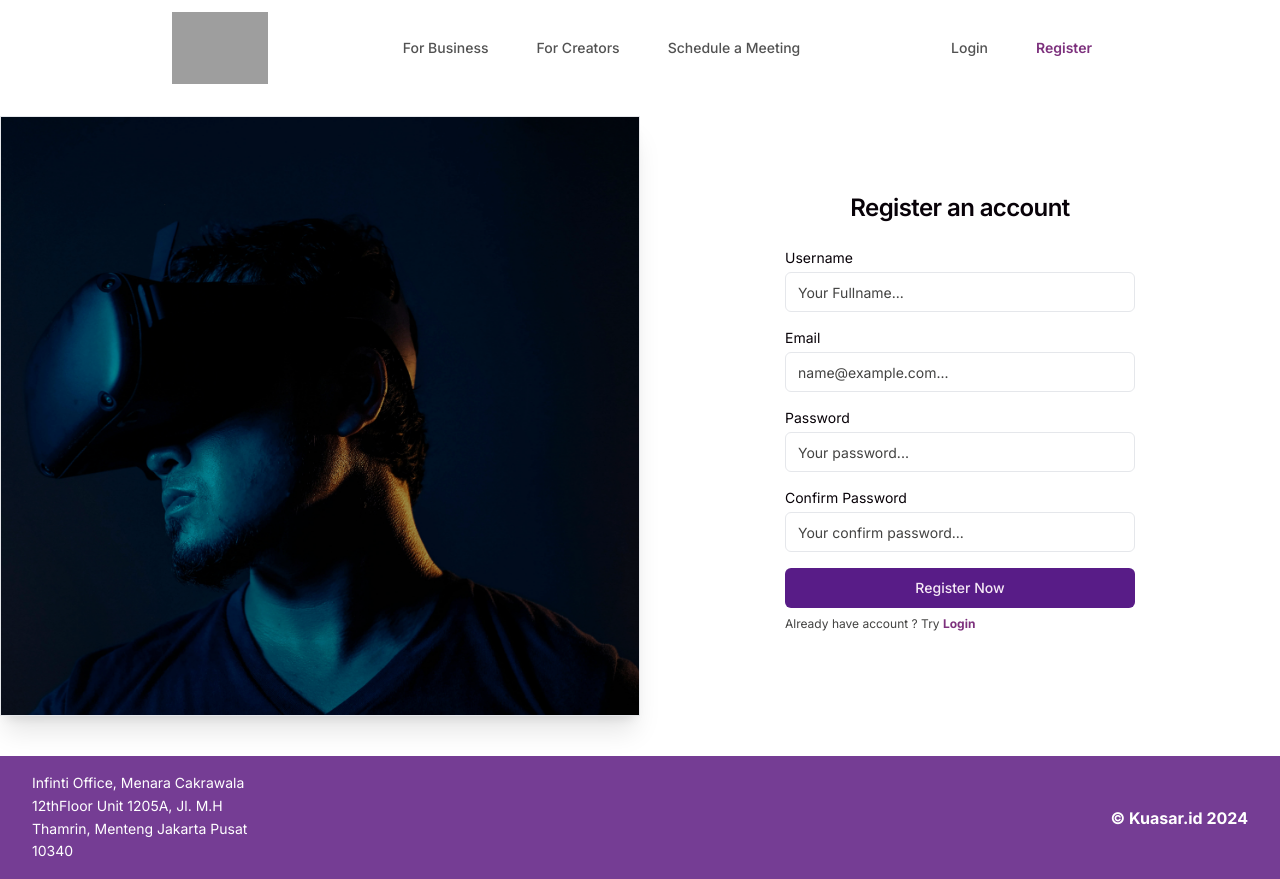
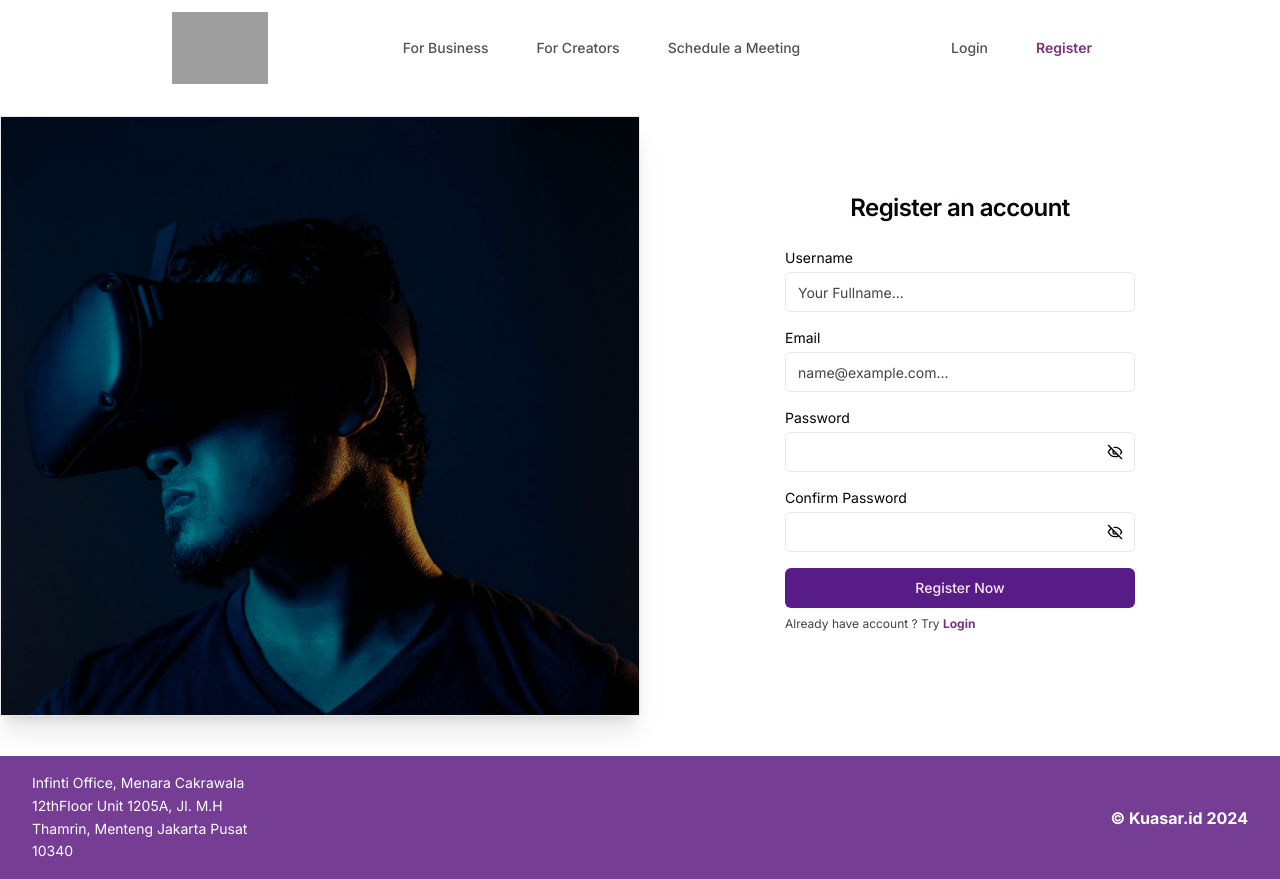
Before and after one commit to agus-wesly/kuasar, a React (Vite) app: page /register in a window 1280 px wide. Built offline with nearby package versions, Linux system fonts and the light colour scheme; grey boxes are pictures that could not be loaded.

Commit message:
feat : add toggle to input password

```diff
--- a/src/components/ui/input.tsx
+++ b/src/components/ui/input.tsx
@@ -1,17 +1,22 @@
-import * as React from "react"
+import * as React from 'react'
 
-import { cn } from "@/lib/utils"
+import { cn } from '@/lib/utils'
+import { Eye, EyeOff } from 'lucide-react'
 
 export interface InputProps
   extends React.InputHTMLAttributes<HTMLInputElement> {}
 
 const Input = React.forwardRef<HTMLInputElement, InputProps>(
   ({ className, type, ...props }, ref) => {
+    if (type === 'password') {
+      return <InputPassword />
+    }
+
     return (
       <input
         type={type}
         className={cn(
-          "flex h-10 w-full rounded-md border border-input bg-background px-3 py-2 text-sm ring-offset-background file:border-0 file:bg-transparent file:text-sm file:font-medium placeholder:text-muted-foreground focus-visible:outline-none focus-visible:ring-2 focus-visible:ring-ring focus-visible:ring-offset-2 disabled:cursor-not-allowed disabled:opacity-50",
+          'flex h-10 w-full rounded-md border border-input bg-background px-3 py-2 text-sm ring-offset-background file:border-0 file:bg-transparent file:text-sm file:font-medium placeholder:text-muted-foreground focus-visible:outline-none focus-visible:ring-2 focus-visible:ring-ring focus-visible:ring-offset-2 disabled:cursor-not-allowed disabled:opacity-50',
           className
         )}
         ref={ref}
@@ -20,6 +25,40 @@ const Input = React.forwardRef<HTMLInputElement, InputProps>(
     )
   }
 )
-Input.displayName = "Input"
+
+const InputPassword = React.forwardRef<HTMLInputElement, InputProps>(
+  ({ className, type, ...props }, ref) => {
+    const [showInput, setShowInput] = React.useState(false)
+
+    const EyeIcon = showInput ? Eye : EyeOff
+
+    function handleToggleInput() {
+      setShowInput((prev) => !prev)
+    }
+
+    return (
+      <div className="relative">
+        <input
+          type={showInput ? 'text' : 'password'}
+          className={cn(
+            'flex h-10 w-full rounded-md border border-input bg-background px-3 py-2 text-sm ring-offset-background file:border-0 file:bg-transparent file:text-sm file:font-medium placeholder:text-muted-foreground focus-visible:outline-none focus-visible:ring-2 focus-visible:ring-ring focus-visible:ring-offset-2 disabled:cursor-not-allowed disabled:opacity-50',
+            className
+          )}
+          ref={ref}
+          {...props}
+        />
+
+        <button
+          type="button"
+          onClick={handleToggleInput}
+          className="absolute right-3 top-3 w-4 h-4"
+        >
+          <EyeIcon className="size-full" />
+        </button>
+      </div>
+    )
+  }
+)
+Input.displayName = 'Input'
 
 export { Input }
```
